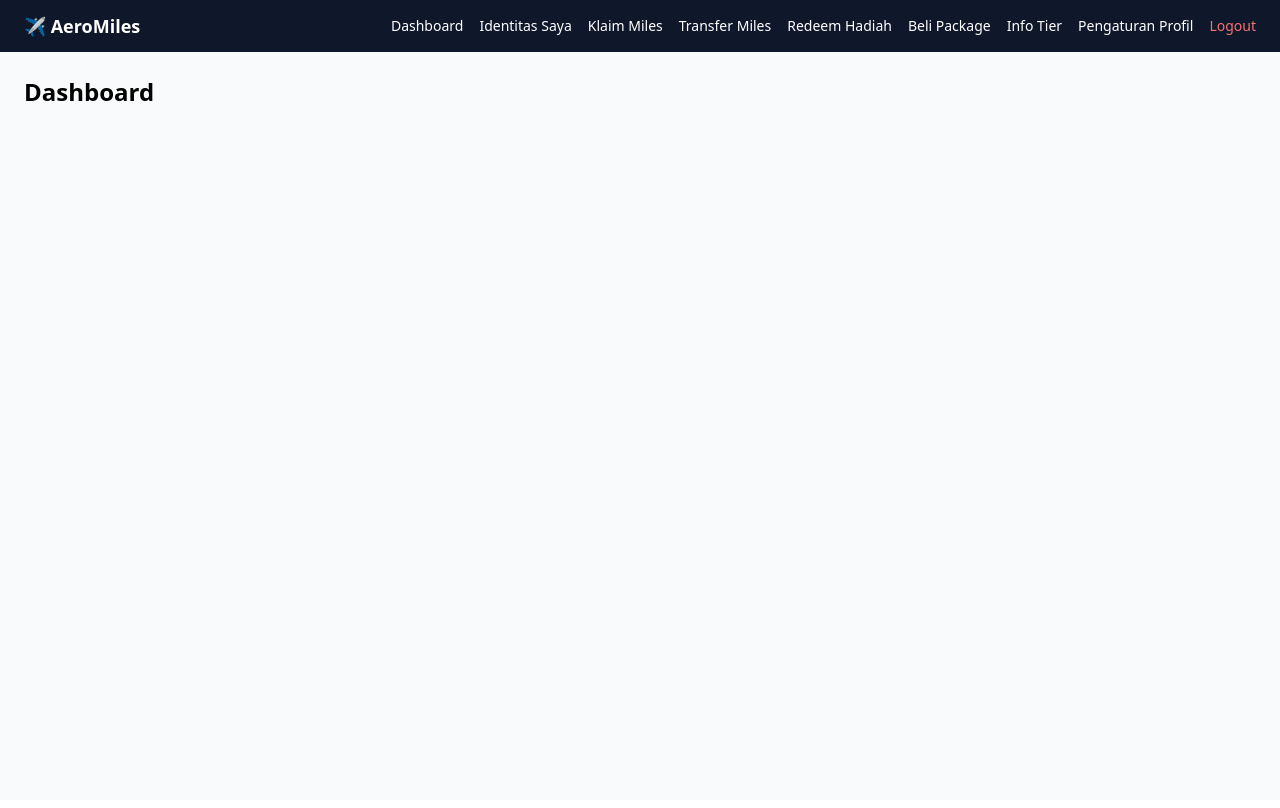
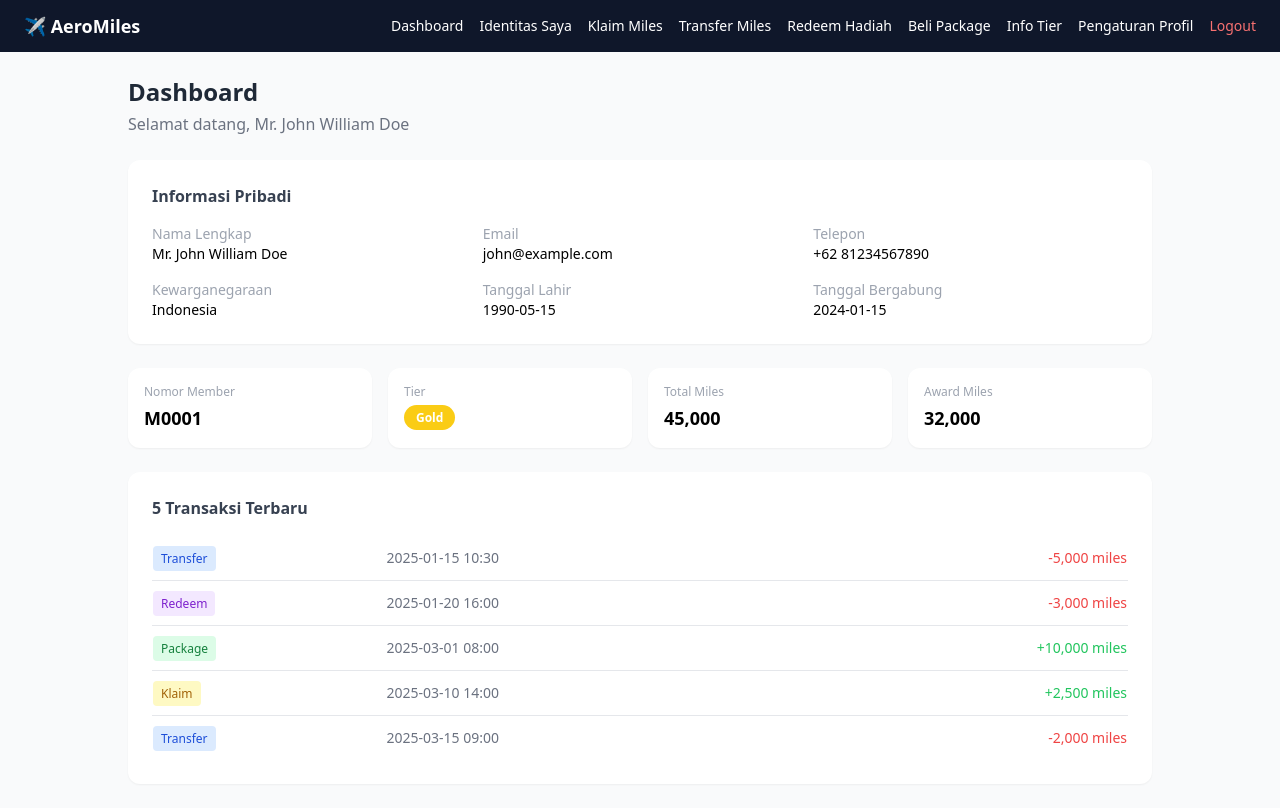
Before and after one commit to Basdat-DubaiCiwiKuki/AeroMiles-Dubai, a Django app: page /dashboard/ in a window 1280 px wide. Before the commit the page ends 101 px from the top, so only its background shows below. Run offline with Django 5.2, Linux system fonts and the light colour scheme; some libraries are stand-ins or nearby versions.

Commit message:
feat: add dashboard member page

```diff
--- a/templates/dashboard.html
+++ b/templates/dashboard.html
@@ -1,5 +1,105 @@
 {% extends 'base.html' %}
 
 {% block content %}
-<h1 class="text-2xl font-bold">Dashboard</h1>
+<div class="max-w-5xl mx-auto">
+
+    <h1 class="text-2xl font-bold text-gray-800 mb-1">Dashboard</h1>
+    <p class="text-gray-500 mb-6">Selamat datang, Mr. John William Doe</p>
+
+    <!-- Informasi Pribadi -->
+    <div class="bg-white rounded-xl shadow-sm p-6 mb-6">
+        <h2 class="font-semibold text-gray-700 mb-4">Informasi Pribadi</h2>
+        <div class="grid grid-cols-3 gap-4 text-sm">
+            <div>
+                <p class="text-gray-400">Nama Lengkap</p>
+                <p class="font-medium">Mr. John William Doe</p>
+            </div>
+            <div>
+                <p class="text-gray-400">Email</p>
+                <p class="font-medium">john@example.com</p>
+            </div>
+            <div>
+                <p class="text-gray-400">Telepon</p>
+                <p class="font-medium">+62 81234567890</p>
+            </div>
+            <div>
+                <p class="text-gray-400">Kewarganegaraan</p>
+                <p class="font-medium">Indonesia</p>
+            </div>
+            <div>
+                <p class="text-gray-400">Tanggal Lahir</p>
+                <p class="font-medium">1990-05-15</p>
+            </div>
+            <div>
+                <p class="text-gray-400">Tanggal Bergabung</p>
+                <p class="font-medium">2024-01-15</p>
+            </div>
+        </div>
+    </div>
+
+    <!-- Stats Cards -->
+    <div class="grid grid-cols-4 gap-4 mb-6">
+        <div class="bg-white rounded-xl shadow-sm p-4">
+            <p class="text-xs text-gray-400 mb-1">Nomor Member</p>
+            <p class="font-bold text-lg">M0001</p>
+        </div>
+        <div class="bg-white rounded-xl shadow-sm p-4">
+            <p class="text-xs text-gray-400 mb-1">Tier</p>
+            <span class="bg-yellow-400 text-white text-xs font-bold px-3 py-1 rounded-full">Gold</span>
+        </div>
+        <div class="bg-white rounded-xl shadow-sm p-4">
+            <p class="text-xs text-gray-400 mb-1">Total Miles</p>
+            <p class="font-bold text-lg">45,000</p>
+        </div>
+        <div class="bg-white rounded-xl shadow-sm p-4">
+            <p class="text-xs text-gray-400 mb-1">Award Miles</p>
+            <p class="font-bold text-lg">32,000</p>
+        </div>
+    </div>
+
+    <!-- Transaksi Terbaru -->
+    <div class="bg-white rounded-xl shadow-sm p-6">
+        <h2 class="font-semibold text-gray-700 mb-4">5 Transaksi Terbaru</h2>
+        <table class="w-full text-sm">
+            <tbody>
+                <tr class="border-b">
+                    <td class="py-3">
+                        <span class="bg-blue-100 text-blue-700 text-xs px-2 py-1 rounded">Transfer</span>
+                    </td>
+                    <td class="py-3 text-gray-500">2025-01-15 10:30</td>
+                    <td class="py-3 text-right text-red-500 font-medium">-5,000 miles</td>
+                </tr>
+                <tr class="border-b">
+                    <td class="py-3">
+                        <span class="bg-purple-100 text-purple-700 text-xs px-2 py-1 rounded">Redeem</span>
+                    </td>
+                    <td class="py-3 text-gray-500">2025-01-20 16:00</td>
+                    <td class="py-3 text-right text-red-500 font-medium">-3,000 miles</td>
+                </tr>
+                <tr class="border-b">
+                    <td class="py-3">
+                        <span class="bg-green-100 text-green-700 text-xs px-2 py-1 rounded">Package</span>
+                    </td>
+                    <td class="py-3 text-gray-500">2025-03-01 08:00</td>
+                    <td class="py-3 text-right text-green-500 font-medium">+10,000 miles</td>
+                </tr>
+                <tr class="border-b">
+                    <td class="py-3">
+                        <span class="bg-yellow-100 text-yellow-700 text-xs px-2 py-1 rounded">Klaim</span>
+                    </td>
+                    <td class="py-3 text-gray-500">2025-03-10 14:00</td>
+                    <td class="py-3 text-right text-green-500 font-medium">+2,500 miles</td>
+                </tr>
+                <tr>
+                    <td class="py-3">
+                        <span class="bg-blue-100 text-blue-700 text-xs px-2 py-1 rounded">Transfer</span>
+                    </td>
+                    <td class="py-3 text-gray-500">2025-03-15 09:00</td>
+                    <td class="py-3 text-right text-red-500 font-medium">-2,000 miles</td>
+                </tr>
+            </tbody>
+        </table>
+    </div>
+
+</div>
 {% endblock %}
```
